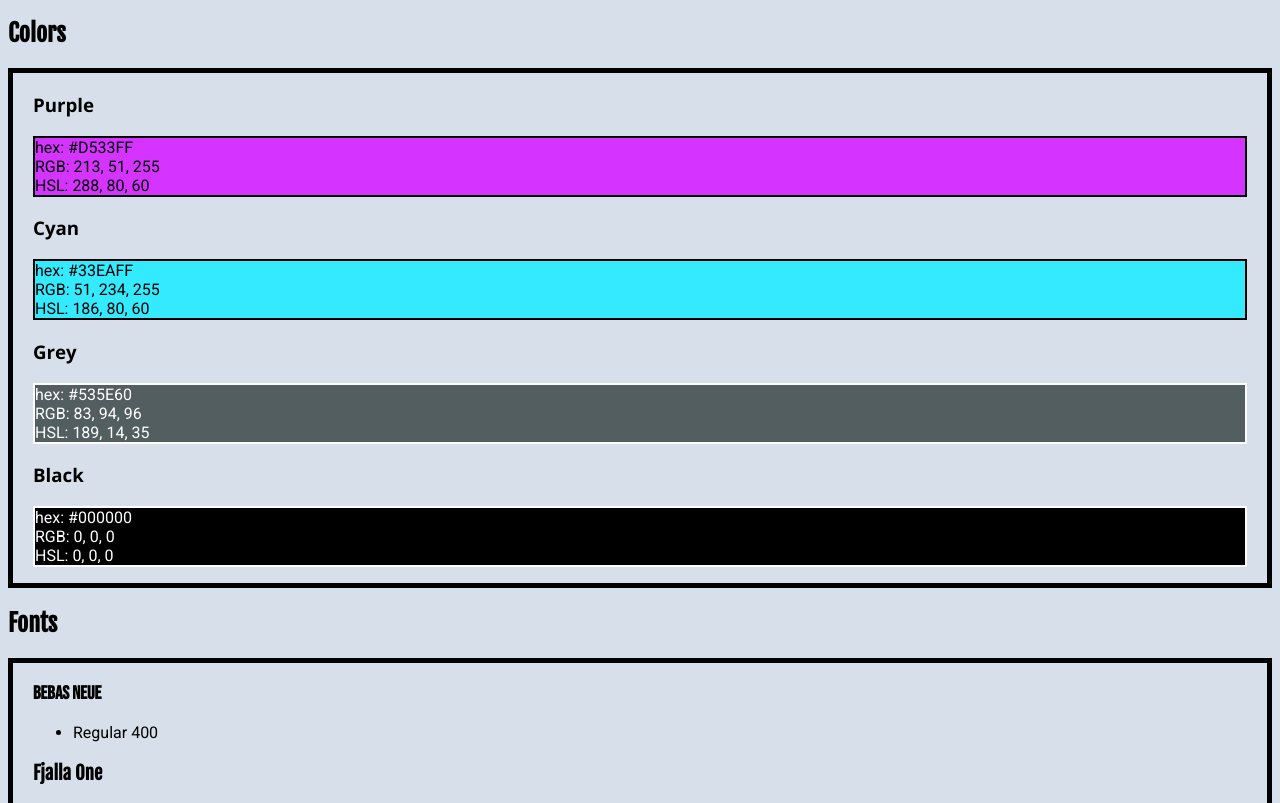
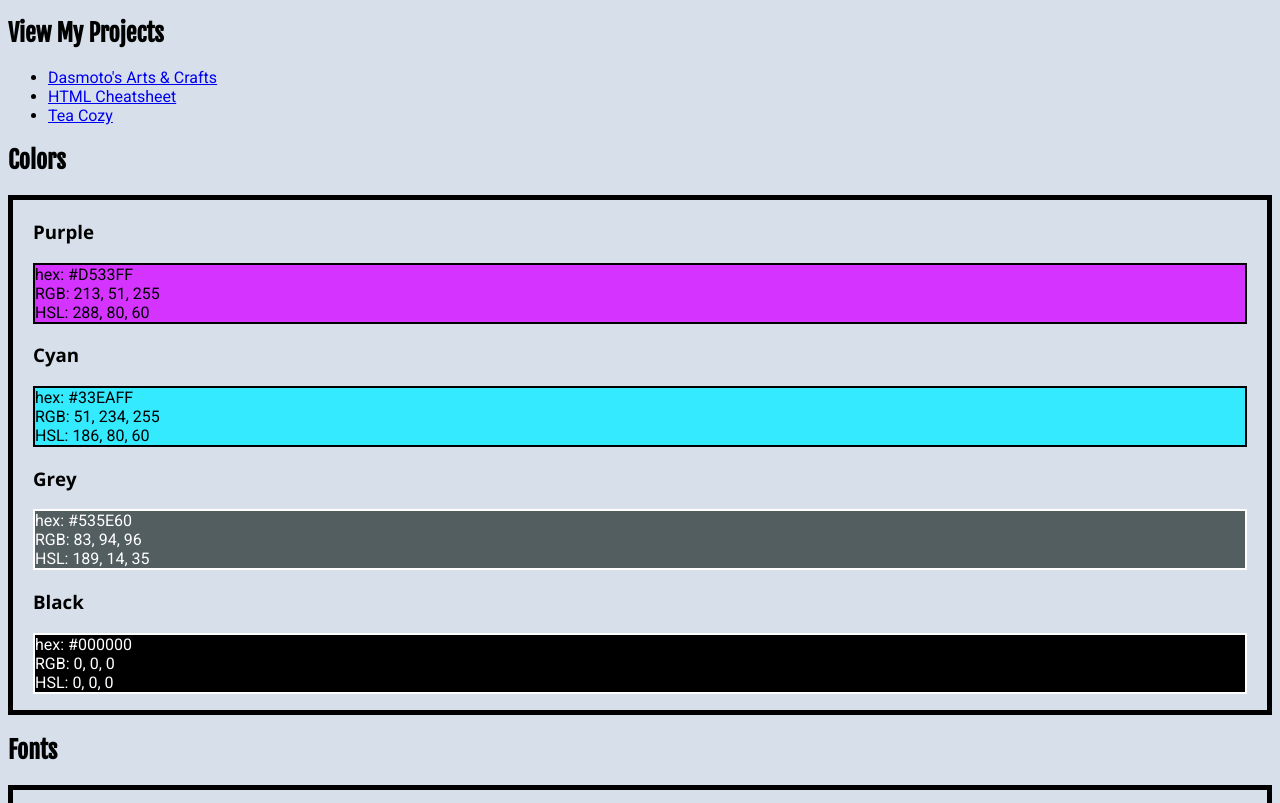
Before and after one commit to RundownKraken/Codecademy, a plain HTML site: page docs/index.html in a window 1280 px wide. Shown: the part 297-1100 px from the top of the page. Drawn offline with nearby package versions, Linux system fonts and the light colour scheme.

Commit message:
Update index.html

```diff
--- a/docs/index.html
+++ b/docs/index.html
@@ -13,6 +13,13 @@
     <header>
     <h1>Mason's Style Guide</h1>
     </header>
+    <!-- Projects section -->
+    <h2>View My Projects</h2>
+       <ul>
+        <li><a href="https://rundownkraken.github.io/Codecademy/Dasmoto/" target="_blank">Dasmoto's Arts & Crafts</a></li>
+        <li><a href="https://rundownkraken.github.io/Codecademy/HTML-cheatsheet" target="_blank">HTML Cheatsheet</a></li>
+        <li><a href="https://rundownkraken.github.io/Codecademy/Tea-Cozy" target="_blank">Tea Cozy</a></li>
+      </ul>
     <!-- Colors section -->
     <h2>Colors</h2>
       <div class="colors">
```
